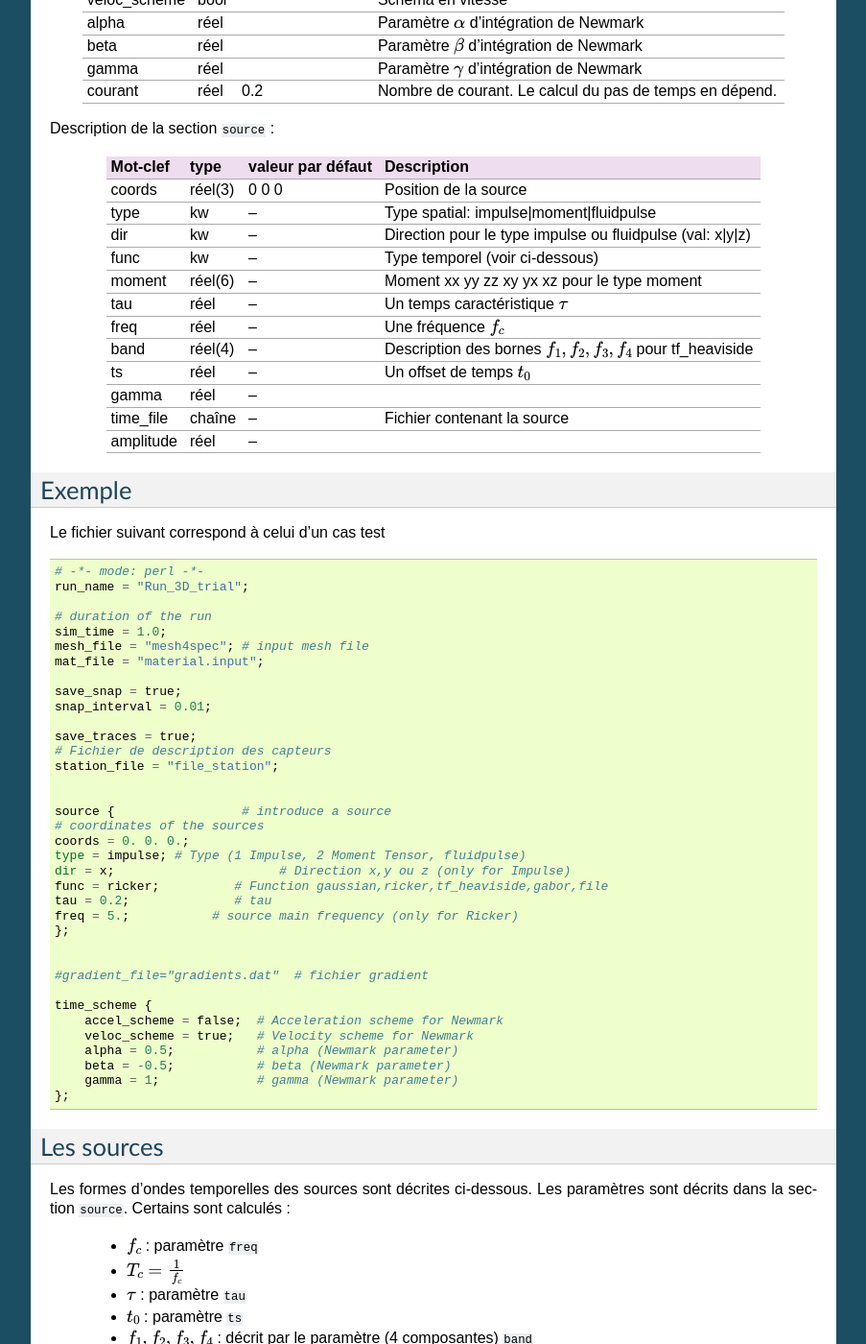
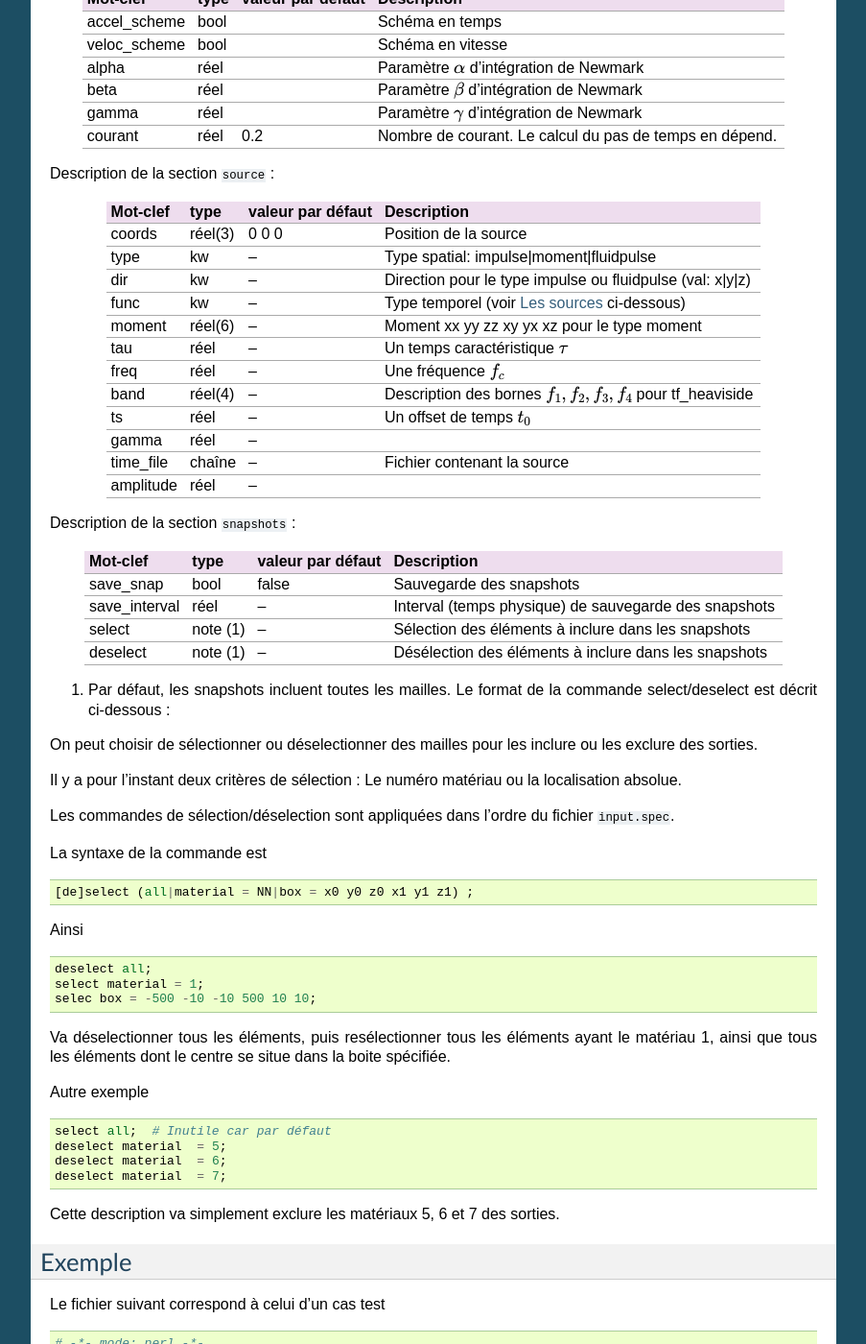
Before and after one commit to sem3d/SEM, a Sphinx documentation site: the page built from DOC/source/format_input.rst, in a window 1280 px wide and 1400 px high, scrolled down 1540 px. Shown: the whole window at 96% size, without its empty margins (198-1101 px from the left). Built offline with Sphinx 7.4.7, drawn with Linux system fonts in a browser that asks for light colours; formulas are drawn with MathJax 3; pages that are not in the unit, such as notebooks, are missing from menus; some of the changed text lies outside the part shown.

Commit message:
Maj documentation

```diff
--- a/DOC/source/format_input.rst
+++ b/DOC/source/format_input.rst
@@ -45,9 +45,9 @@ mpml_atn_param    réel     0.0                Coéfficient d'amortissement MPML
 prorep            bool     false              Reprise d'un calcul précédent
 prorep_iter       entier   n/a                Numéro de la protection pour reprendre le calcul
 run_name          chaîne   ""                 Titre de la simulation
-save_snap         bool     false              Sauvegarde des snapshots
-save_interval     réel     --                 Interval (temps physique) de sauvegarde des snapshots
+snapshots         section  n/a                Description des paramètres de sauvegarde des snapshots
 save_traces       bool     false              Activation des capteurs
+traces_format     kw       text               Format des sorties capteurs ``text`` ou ``hdf5``
 sim_time          réel     aucune             Durée (temps physique) de la simulation
 source            section  n/a                Description d'une source (peut apparaître plusieurs fois)
 station_file      chaîne   "capteurs.dat"     Fichier de description des capteurs
@@ -65,6 +65,7 @@ gradient          section   n/a                Description des gradients
 model             kw        --                 CUB|homo|prem|3D_berkeley
 neumann           bool                         .
 traces_interval   entier                       .
+traces_format     kw
 ================  ========  =================  ===========================================================
 
 Description de la section ``amortissement`` :
@@ -98,7 +99,7 @@ Mot-clef          type     valeur par défaut  Description
 coords            réel(3)  0 0 0              Position de la source
 type              kw       --                 Type spatial: impulse|moment|fluidpulse
 dir               kw       --                 Direction pour le type impulse ou fluidpulse (val: x|y|z)
-func              kw       --                 Type temporel (voir ci-dessous)
+func              kw       --                 Type temporel (voir `Les sources`_ ci-dessous)
 moment            réel(6)  --                 Moment xx yy zz xy yx xz pour le type moment
 tau               réel     --                 Un temps caractéristique :math:`\tau`
 freq              réel     --                 Une fréquence :math:`f_c`
@@ -109,7 +110,47 @@ time_file         chaîne   --                 Fichier contenant la source
 amplitude         réel     --
 ================  =======  =================  =================================================================
 
+Description de la section ``snapshots`` :
 
+================  ========  =================  ================================================================
+Mot-clef          type      valeur par défaut  Description
+================  ========  =================  ================================================================
+save_snap         bool      false              Sauvegarde des snapshots
+save_interval     réel      --                 Interval (temps physique) de sauvegarde des snapshots
+select            note (1)  --                 Sélection des éléments à inclure dans les snapshots
+deselect          note (1)  --                 Désélection des éléments à inclure dans les snapshots
+================  ========  =================  ================================================================
+
+(1) Par défaut, les snapshots incluent toutes les mailles. Le format de la commande select/deselect
+    est décrit ci-dessous :
+
+On peut choisir de sélectionner ou déselectionner des mailles pour les inclure ou les exclure des sorties.
+
+Il y a pour l'instant deux critères de sélection : Le numéro matériau ou la localisation absolue.
+
+Les commandes de sélection/déselection sont appliquées dans l'ordre du fichier ``input.spec``.
+
+La syntaxe de la commande est ::
+
+  [de]select (all|material = NN|box = x0 y0 z0 x1 y1 z1) ;
+
+Ainsi ::
+
+  deselect all;
+  select material = 1;
+  selec box = -500 -10 -10 500 10 10;
+
+Va déselectionner tous les éléments, puis resélectionner tous les éléments ayant le matériau 1,
+ainsi que tous les éléments dont le centre se situe dans la boite spécifiée.
+
+Autre exemple ::
+
+  select all;  # Inutile car par défaut
+  deselect material  = 5;
+  deselect material  = 6;
+  deselect material  = 7;
+
+Cette description va simplement exclure les matériaux 5, 6 et 7 des sorties.
 
 Exemple
 =======
@@ -124,33 +165,37 @@ Le fichier suivant correspond à celui d'un cas test ::
   mesh_file = "mesh4spec"; # input mesh file
   mat_file = "material.input";
 
-  save_snap = true;
-  snap_interval = 0.01;
-
+  snapshots {
+    save_snap = true;
+    snap_interval = 0.01;
+    deselect all;
+    select material = 1;
+    select box = -10 -10 -10 10 10 10;
+  };
   save_traces = true;
   # Fichier de description des capteurs
   station_file = "file_station";
 
 
   source {                 # introduce a source
-  # coordinates of the sources
-  coords = 0. 0. 0.;
-  type = impulse; # Type (1 Impulse, 2 Moment Tensor, fluidpulse)
-  dir = x;                      # Direction x,y ou z (only for Impulse)
-  func = ricker;          # Function gaussian,ricker,tf_heaviside,gabor,file
-  tau = 0.2;              # tau
-  freq = 5.;           # source main frequency (only for Ricker)
+    # coordinates of the sources
+    coords = 0. 0. 0.;
+    type = impulse; # Type (1 Impulse, 2 Moment Tensor, fluidpulse)
+    dir = x;                      # Direction x,y ou z (only for Impulse)
+    func = ricker;          # Function gaussian,ricker,tf_heaviside,gabor,file
+    tau = 0.2;              # tau
+    freq = 5.;           # source main frequency (only for Ricker)
   };
 
 
   #gradient_file="gradients.dat"  # fichier gradient
 
   time_scheme {
-      accel_scheme = false;  # Acceleration scheme for Newmark
-      veloc_scheme = true;   # Velocity scheme for Newmark
-      alpha = 0.5;           # alpha (Newmark parameter)
-      beta = -0.5;           # beta (Newmark parameter)
-      gamma = 1;             # gamma (Newmark parameter)
+    accel_scheme = false;  # Acceleration scheme for Newmark
+    veloc_scheme = true;   # Velocity scheme for Newmark
+    alpha = 0.5;           # alpha (Newmark parameter)
+    beta = -0.5;           # beta (Newmark parameter)
+    gamma = 1;             # gamma (Newmark parameter)
   };
 
 
--- a/DOC/source/installation.rst
+++ b/DOC/source/installation.rst
@@ -1,8 +1,11 @@
 .. -*- coding: utf-8 -*-
+
+.. _installation:
 
 ==========================
 Installation du code SEM3D
 ==========================
+
 
 Prérequis
 =========
```
Also changed, not shown: DOC/source/NEWS.rst (+91 -51 lines), DOC/source/git.rst (+11 -2 lines).
